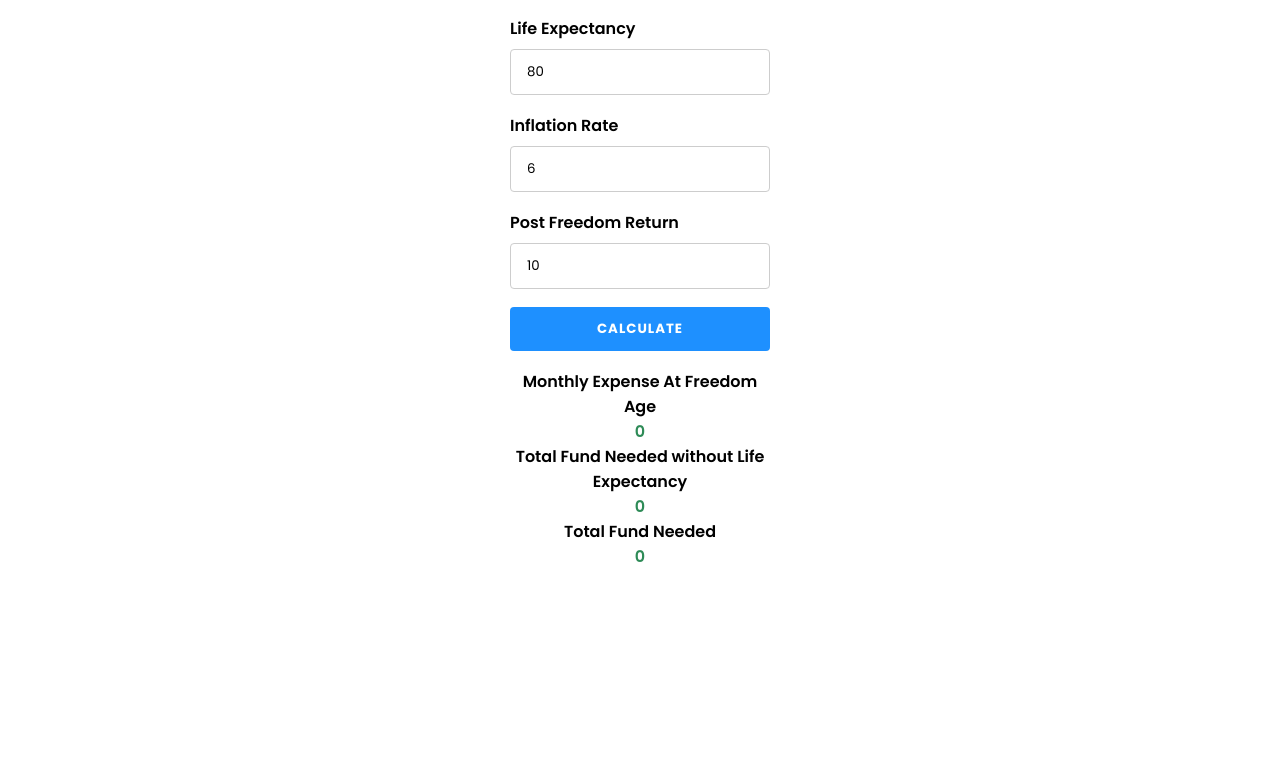
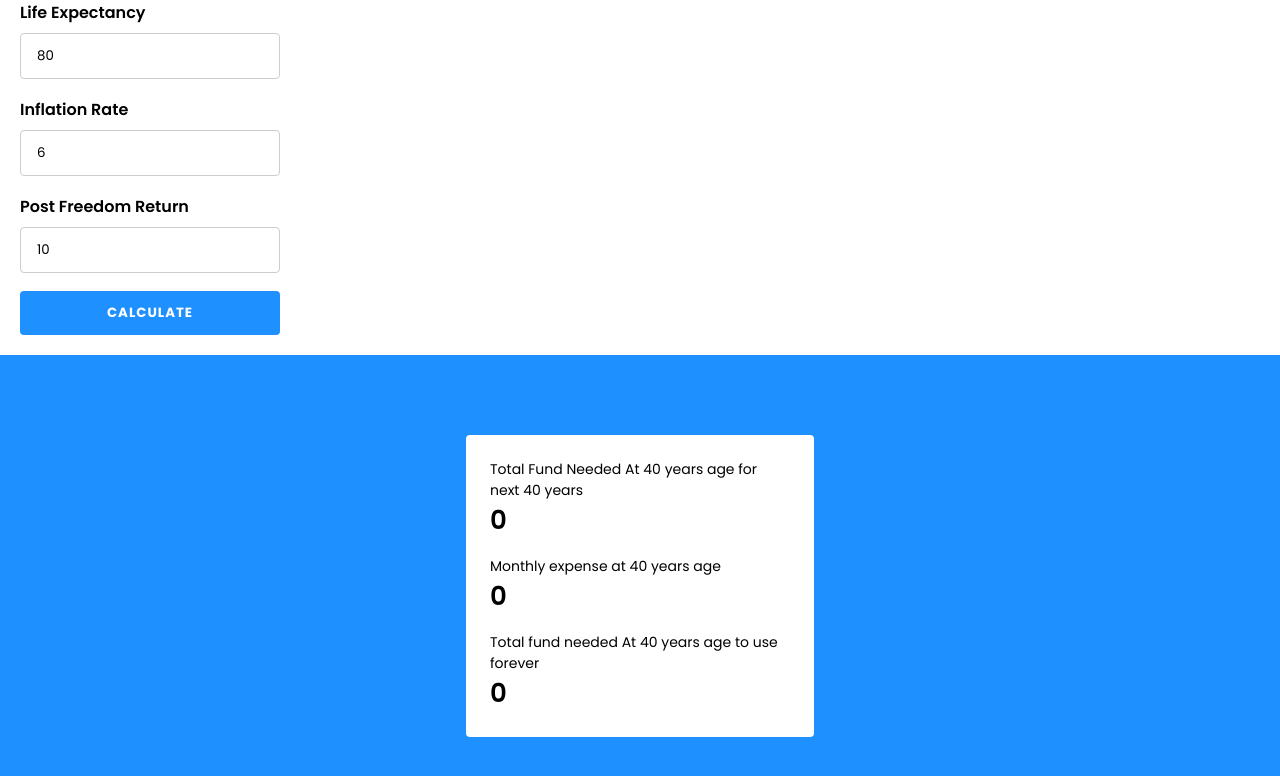
Before and after one commit to Creanick/freedomcalculator, a React (Create React App) app: page / in a window 1280 px wide. Shown: the part 386-1162 px from the top of the page. Before the commit the page ends 975 px from the top, so only its background shows below. Built offline with nearby package versions, Linux system fonts and the light colour scheme.

Commit message:
fund container with result viewer section added

```diff
--- a/src/App.tsx
+++ b/src/App.tsx
@@ -2,6 +2,7 @@ import { FormikErrors, useFormik } from "formik";
 import { useState } from "react";
 import styled from "styled-components";
 import Button from "./components/Button/Button";
+import Fund from "./components/Fund/Fund";
 import Header from "./components/Header/Header";
 import Input from "./components/Input/Input";
 import LabeledInput from "./components/LabeledInput/LabeledInput";
@@ -10,9 +11,9 @@ import calculateImmortalFreedomFund from "./domain/logic/calculators/calculate_i
 import calculateMortalFreedomFund from "./domain/logic/calculators/calculate_mortal_freedom_fund";
 
 const Wrapper = styled.div`
-  display: flex;
+  /* display: flex;
   flex-direction: column;
-  align-items: center;
+  align-items: center; */
 `;
 const inputContainerWidth = "300px";
 const InputContainer = styled.form`
@@ -25,21 +26,26 @@ const InputContainer = styled.form`
   @media screen and (max-width:${inputContainerWidth}){
     width:100%;
   }
-  .total-fund-container {
-    p{
-      font-weight: 600;
-      margin:0;
-      text-align: center;
-    }
-    p.total-fund{
-      color: seagreen;
-    }
-  }
+`;
+const ResultSection = styled.section`
+  background-color: dodgerblue;
+  padding: 80px 20px;
+  display: flex;
+  justify-content: center;
+  align-items: center;
+`;
+const FundContainer = styled.div`
+border-radius: 4px;
+  background-color: white;
+  padding: 24px;
+  max-width: 300px;
+  display: grid;
+  gap: 16px;
 `;
 const App = () => {
   const formik = useFormik({
     initialValues: {
-      expense: 50000,
+      monthlyExpense: 50000,
       currentAge: 20,
       freedomAge: 40,
       lifeExpectancy: 80,
@@ -48,15 +54,15 @@ const App = () => {
     },
     validate: values => {
       const errors: FormikErrors<{
-        expense: string;
+        monthlyExpense: string;
         currentAge: string;
         freedomAge: string;
         lifeExpectancy: string;
         inflationRate: string;
         postFreedomReturn: string;
       }> = {};
-      if (values.expense < 0) {
-        errors.expense = "Expense must be greater than or equal to 0";
+      if (values.monthlyExpense < 0) {
+        errors.monthlyExpense = "Monthly Expense must be greater than or equal to 0";
       }
       if (values.currentAge < 1) {
         errors.currentAge = "Current Age must be greater than 0";
@@ -85,7 +91,7 @@ const App = () => {
       return errors;
     },
     onSubmit: values => {
-      const params = { ...values, monthlyExpense: values.expense };
+      const params = { ...values };
       try {
         const monthlyExpenseAtFreedom = calculateCompoundedFutureMonthlyExpense({
           currentAge: params.currentAge,
@@ -107,21 +113,27 @@ const App = () => {
         setMonthlyExpenseAtFreedom(monthlyExpenseAtFreedom);
         setTotalImmortalFund(totalImmortalFreedomFund);
         setTotalMortalFund(totalMortalFreedomFund);
+        setSubmittedFreedomAge(values.freedomAge);
+        setSubmittedLifeExpectancy(values.lifeExpectancy);
       } catch (error) {
         console.error("Total Fund Calculation Error");
       }
     }
   })
-  const { currentAge, expense, freedomAge, inflationRate, lifeExpectancy, postFreedomReturn } = formik.values;
+  const { currentAge, monthlyExpense, freedomAge, inflationRate, lifeExpectancy, postFreedomReturn } = formik.values;
+  const [submittedFreedomAge, setSubmittedFreedomAge] = useState(formik.initialValues.freedomAge);
+  const [submittedLifeExpectancy, setSubmittedLifeExpectancy] = useState(formik.initialValues.lifeExpectancy);
   const [totalMortalFund, setTotalMortalFund] = useState(0);
   const [monthlyExpenseAtFreedom, setMonthlyExpenseAtFreedom] = useState(0);
   const [totalImmortalFund, setTotalImmortalFund] = useState(0);
+
   return (
     <Wrapper>
+      <section className="input-section">
         <Header />
         <InputContainer onSubmit={formik.handleSubmit}>
 
-        <LabeledInput id="expense" showError={formik.touched.expense} errorMessage={formik.errors.expense} inputElement={<Input type="number" onBlur={formik.handleBlur} placeholder="0" id="expense" value={expense} onChange={formik.handleChange} />}>Monthly Expense</LabeledInput>
+          <LabeledInput id="monthlyExpense" showError={formik.touched.monthlyExpense} errorMessage={formik.errors.monthlyExpense} inputElement={<Input type="number" onBlur={formik.handleBlur} placeholder="0" id="monthlyExpense" value={monthlyExpense} onChange={formik.handleChange} />}>Monthly Expense</LabeledInput>
 
           <LabeledInput id="currentAge" showError={formik.touched.currentAge} errorMessage={formik.errors.currentAge} inputElement={<Input type="number" onBlur={formik.handleBlur} placeholder="0 year" id="currentAge" value={currentAge} onChange={formik.handleChange} />}>Current Age</LabeledInput>
 
@@ -134,15 +146,15 @@ const App = () => {
           <LabeledInput id="postFreedomReturn" showError={formik.touched.postFreedomReturn} errorMessage={formik.errors.postFreedomReturn} inputElement={<Input type="number" onBlur={formik.handleBlur} placeholder="0%" id="postFreedomReturn" value={postFreedomReturn} onChange={formik.handleChange} />}>Post Freedom Return</LabeledInput>
 
           <Button type="submit" disabled={!formik.isValid}>Calculate</Button>
-        <div className="total-fund-container">
-          <p>Monthly Expense At Freedom Age</p>
-          <p className="total-fund">{Math.round(monthlyExpenseAtFreedom)}</p>
-          <p>Total Fund Needed without Life Expectancy</p>
-          <p className="total-fund">{Math.round(totalImmortalFund)}</p>
-          <p>Total Fund Needed</p>
-          <p className="total-fund">{Math.round(totalMortalFund)}</p>
-        </div>
         </InputContainer>
+      </section>
+      <ResultSection>
+        <FundContainer>
+          <Fund amount={totalMortalFund}>Total Fund Needed At {submittedFreedomAge} years age for next {submittedLifeExpectancy - submittedFreedomAge} years</Fund>
+          <Fund amount={monthlyExpenseAtFreedom}>Monthly expense at {submittedFreedomAge} years age</Fund>
+          <Fund amount={totalImmortalFund}>Total fund needed At {submittedFreedomAge} years age to use forever</Fund>
+        </FundContainer>
+      </ResultSection>
     </Wrapper>
   );
 }
```
Lines whose indentation alone changed are shown as unchanged.
